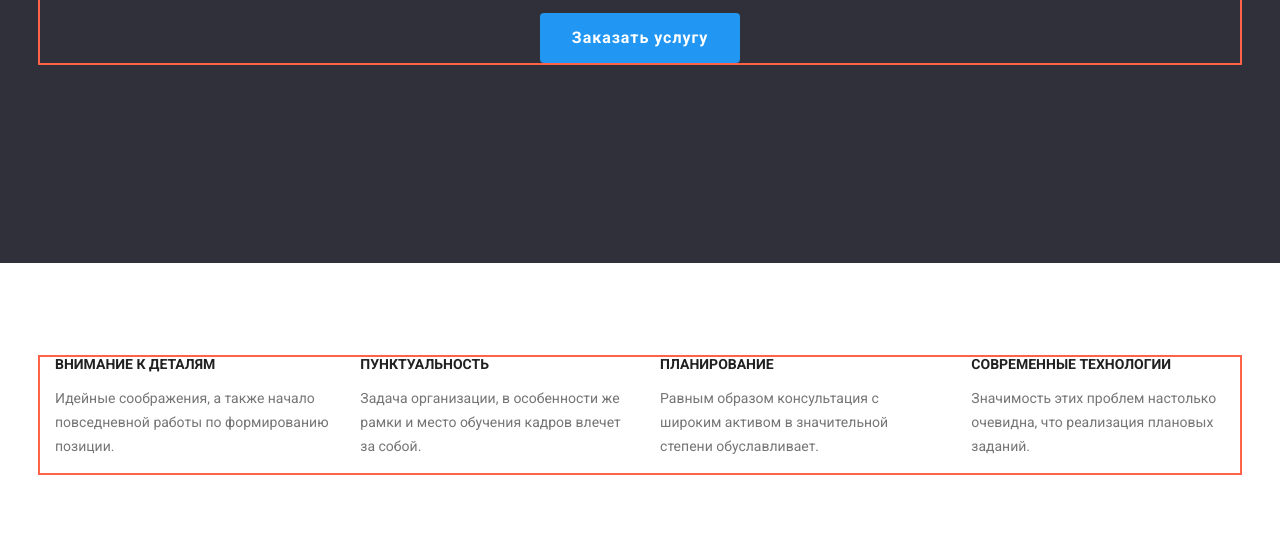
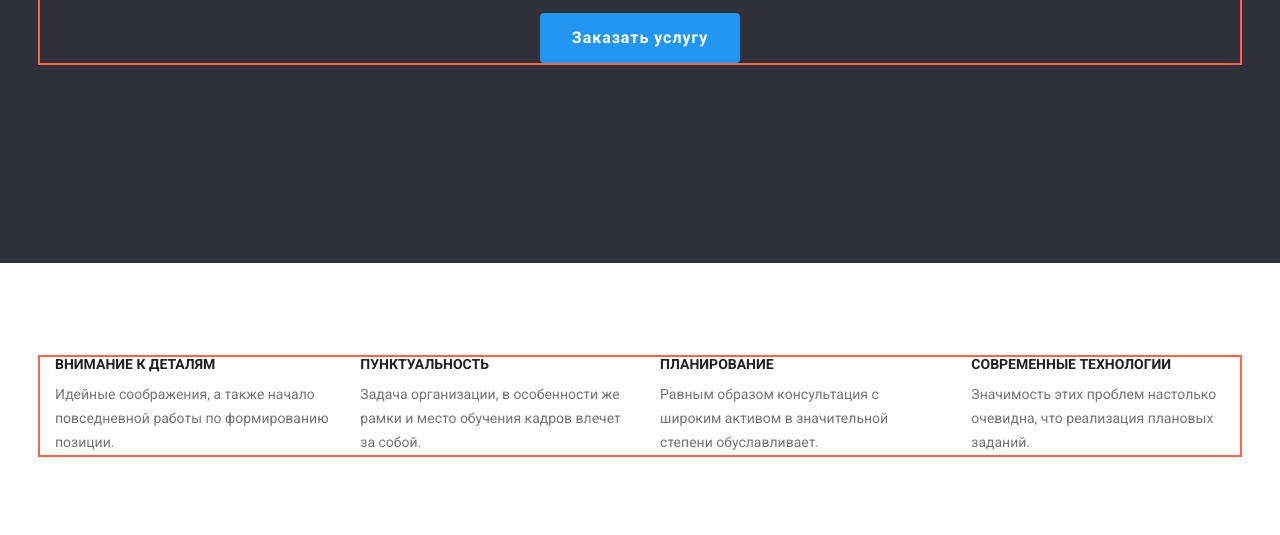
Before and after one commit to I-Dvorianska/goit-markup-hw-05, a plain HTML site: page index.html in a window 1280 px wide. Shown: the part 417-952 px from the top of the page. Drawn offline with nearby package versions, Linux system fonts and the light colour scheme.

Commit message:
styles in index

```diff
--- a/css/style.css
+++ b/css/style.css
@@ -32,6 +32,11 @@ a {
 
 /* HEADER */
 
+.header {
+  display: flex;
+  align-items: center;
+}
+
 .logo {
   font-family: 'Raleway', sans-serif;
   font-weight: 700;
@@ -47,7 +52,7 @@ a {
   color: var(--black100);
 }
 
-.nav-list,
+.main-nav,
 .header-list,
 .contact-link.header-link {
   display: flex;
@@ -72,6 +77,9 @@ a {
 .contact-link {
   display: flex;
   margin-left: auto;
+  margin-top: 0px;
+  margin-bottom: 0px;
+  padding-left: 0px;
 }
 
 .contact-link li:first-child {
@@ -118,12 +126,10 @@ a {
 
   outline: 2px solid tomato;
   margin-top: 0px;
+  margin-bottom: 0px;
+
   padding-top: 200px;
   padding-bottom: 0px;
-}
-
-.section-hero h1 {
-  margin: 0;
 }
 
 .btn-hero {
@@ -141,25 +147,30 @@ a {
   border-radius: 4px;
 }
 
-/* SECTION ABOUT OUR WORK */
+.btn-hero:hover,
+.btn-hero:focus {
+  background-color: #188CE8;
+  cursor: pointer;
+}
+/* advantages */
 
-.about.container,
 .description-list {
   display: flex;
 }
 
-.description-list {
-  margin-top: 94px;
-  padding: 0;
+.advantages-list {
+  display: flex;
+  padding-left: 0px;
   margin-bottom: 0px;
+  margin-top: 0px;
 }
 
-.description-list li {
-  margin-right: 30px;
+.advantages {
+margin-top: 94px;
 }
 
-.description-list li:last-child {
-  margin-right: 0px;
+.advantages-item:not(:last-child) {
+  margin-right: 30px;
 }
 
 .about-title {
@@ -181,7 +192,7 @@ a {
   overflow: hidden;
 }
 
-.description-list h3 {
+.advantages-list h3 {
   font-weight: 700;
   font-size: 14px;
   line-height: 1.14;
@@ -189,7 +200,10 @@ a {
   color: var(--primary-color-text);
 }
 
-.description-list p {
+.advantages-text{
+margin-top: 0px;
+margin-bottom: 0px;
+
   font-weight: 400;
   font-size: 14px;
   line-height: 1.71;
--- a/index.html
+++ b/index.html
@@ -1,49 +1,39 @@
 <!DOCTYPE html>
 <html lang="ru">
+
 <head>
   <meta charset="UTF-8" />
   <meta name="viewport" content="width=device-width, initial-scale=1.0" />
   <title>WebStudio</title>
-    <link
-      rel="stylesheet"
-      href="https://cdnjs.cloudflare.com/ajax/libs/normalize/8.0.1/normalize.min.css"
+  <link rel="stylesheet" href="https://cdnjs.cloudflare.com/ajax/libs/normalize/8.0.1/normalize.min.css"
     integrity="sha512-NhSC1YmyruXifcj/KFRWoC561YpHpc5Jtzgvbuzx5VozKpWvQ+4nXhPdFgmx8xqexRcpAglTj9sIBWINXa8x5w=="
-      crossorigin="anonymous"
-    />
+    crossorigin="anonymous" />
   <link rel="preconnect" href="https://fonts.gstatic.com" />
-    <link
-      href="https://fonts.googleapis.com/css2?family=Raleway:wght@700&family=Roboto:wght@400;500;700;900&display=swap"
-      rel="stylesheet"
-    />
+  <link href="https://fonts.googleapis.com/css2?family=Raleway:wght@700&family=Roboto:wght@400;500;700;900&display=swap"
+    rel="stylesheet" />
   <link rel="stylesheet" href="./css/style.css" />
 </head>
 
 <body>
   <header>
-      <div class="container">
-        <nav class="nav-list">
-          <a href="./index.html" class="logo"
-            ><span class="logo-blue">Web</span
-            ><span class="logo-black">Studio</span></a
-          >
+    <div class="container header">
+      <nav class="main-nav">
+        <a href="./index.html" class="logo"><span class="logo-blue">Web</span><span class="logo-black">Studio</span></a>
         <ul class="header-list">
           <li><a class="header-nav" href="./index.html">Студия</a></li>
           <li><a class="header-nav" href="./portfolio.html">Портфолио</a></li>
           <li><a class="header-nav" href="#">Контакты</a></li>
         </ul>
+      </nav>
       <ul class="contact-link">
         <li>
-              <a class="header-link" href="mailto:info@devstudio.com"
-                >info@devstudio.com</a
-              >
+          <a class="header-link" href="mailto:info@devstudio.com">info@devstudio.com</a>
         </li>
         <li>
-              <a class="header-link" href="tel:+380961111111"
-                >+38 096 111 11 11</a
-              >
+          <a class="header-link" href="tel:+380961111111">+38 096 111 11 11</a>
         </li>
       </ul>
-        </nav>
+
     </div>
   </header>
   <main>
@@ -56,34 +46,34 @@
         <button class="btn-hero">Заказать услугу</button>
       </div>
     </section>
-      <section class="about">
+    <section class="advantages">
       <div class="container">
         <h2 class="visually-hidden">Наши преимущество</h2>
-          <ul class="description-list">
-            <li>
+        <ul class="advantages-list">
+          <li class="advantages-item">
             <h3 class="about-title">Внимание к деталям</h3>
-              <p>
+            <p class="advantages-text">
               Идейные соображения, а также начало повседневной работы по
               формированию позиции.
             </p>
           </li>
-            <li>
+          <li class="advantages-item">
             <h3 class="about-title">Пунктуальность</h3>
-              <p>
+            <p class="advantages-text">
               Задача организации, в особенности же рамки и место обучения
               кадров влечет за собой.
             </p>
           </li>
-            <li>
+          <li class="advantages-item">
             <h3 class="about-title">Планирование</h3>
-              <p>
+            <p class="advantages-text">
               Равным образом консультация с широким активом в значительной
               степени обуславливает.
             </p>
           </li>
-            <li>
+          <li class="advantages-item">
             <h3 class="about-title">Современные технологии</h3>
-              <p>
+            <p class="advantages-text">
               Значимость этих проблем настолько очевидна, что реализация
               плановых заданий.
             </p>
@@ -96,28 +86,13 @@
         <h2 class="title-work-team">Чем мы занимаемся</h2>
         <ul class="team-img">
           <li>
-              <img
-                src="./images/box1.jpg"
-                alt="Клавиатура"
-                width="370"
-                height="294"
-              />
+            <img src="./images/box1.jpg" alt="Клавиатура" width="370" height="294" />
           </li>
           <li>
-              <img
-                src="./images/box2.jpg"
-                alt="Телефон"
-                width="370"
-                height="294"
-              />
+            <img src="./images/box2.jpg" alt="Телефон" width="370" height="294" />
           </li>
           <li>
-              <img
-                src="./images/box3.jpg"
-                alt="Графическией планшет"
-                width="370"
-                height="294"
-              />
+            <img src="./images/box3.jpg" alt="Графическией планшет" width="370" height="294" />
           </li>
         </ul>
       </div>
@@ -127,42 +102,22 @@
         <h2 class="title-work-team">Наша команда</h2>
         <ul class="team-list">
           <li>
-              <img
-                src="./images/team/team_card1.jpg"
-                alt="Фото сотрудника"
-                width="270"
-                height="260"
-              />
+            <img src="./images/team/team_card1.jpg" alt="Фото сотрудника" width="270" height="260" />
             <h3>Игорь Демьяненко</h3>
             <p>Product Designer</p>
           </li>
           <li>
-              <img
-                src="./images/team/team_card2.jpg"
-                alt="Фото сотрудника"
-                width="270"
-                height="260"
-              />
+            <img src="./images/team/team_card2.jpg" alt="Фото сотрудника" width="270" height="260" />
             <h3>Ольга Репина</h3>
             <p>Frontend Developer</p>
           </li>
           <li>
-              <img
-                src="./images/team/team_card3.jpg"
-                alt="Фото сотрудника"
-                width="270"
-                height="260"
-              />
+            <img src="./images/team/team_card3.jpg" alt="Фото сотрудника" width="270" height="260" />
             <h3>Николай Тарасов</h3>
             <p>Marketing</p>
           </li>
           <li>
-              <img
-                src="./images/team/team_card4.jpg"
-                alt="Фото сотрудника"
-                width="270"
-                height="260"
-              />
+            <img src="./images/team/team_card4.jpg" alt="Фото сотрудника" width="270" height="260" />
             <h3>Михаил Ермаков</h3>
             <p>UI Designer</p>
           </li>
@@ -171,25 +126,19 @@
     </section>
   </main>
   <footer class="box-footer">
-      <a href="./index.html" class="logo"
-        ><span class="logo-blue">Web</span
-        ><span class="logo-white">Studio</span></a
-      >
+    <a href="./index.html" class="logo"><span class="logo-blue">Web</span><span class="logo-white">Studio</span></a>
     <address>
       <p class="address">г. Киев, пр-т Леси Украинки, 26</p>
       <ul>
         <li>
-            <a class="footer-address-link" href="mailto:info@example.com"
-              >info@example.com</a
-            >
+          <a class="footer-address-link" href="mailto:info@example.com">info@example.com</a>
         </li>
         <li>
-            <a class="footer-address-link" href="+380991111111"
-              >+38 099 111 11 11</a
-            >
+          <a class="footer-address-link" href="+380991111111">+38 099 111 11 11</a>
         </li>
       </ul>
     </address>
   </footer>
 </body>
+
 </html>
```
Lines whose indentation alone changed are shown as unchanged.
